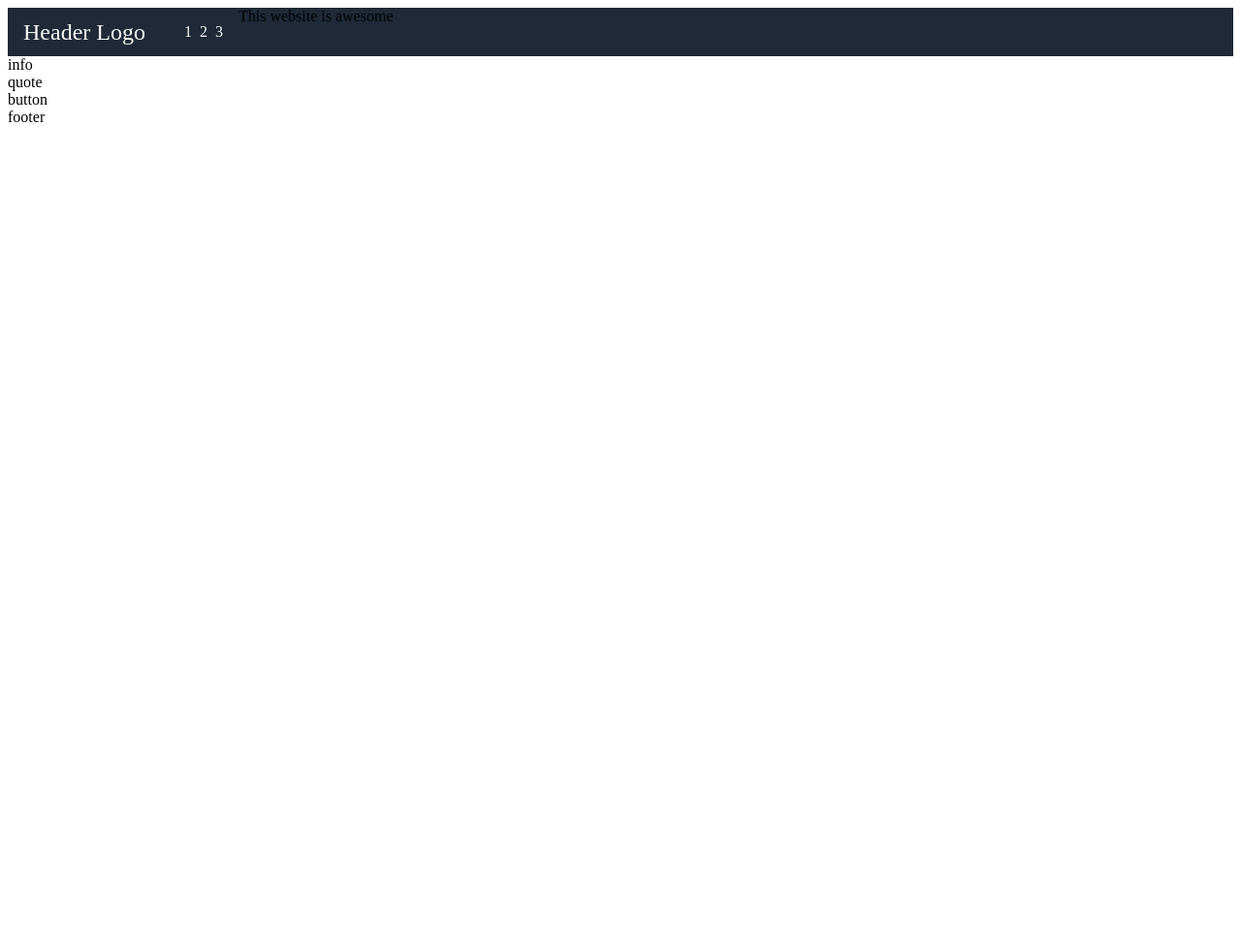
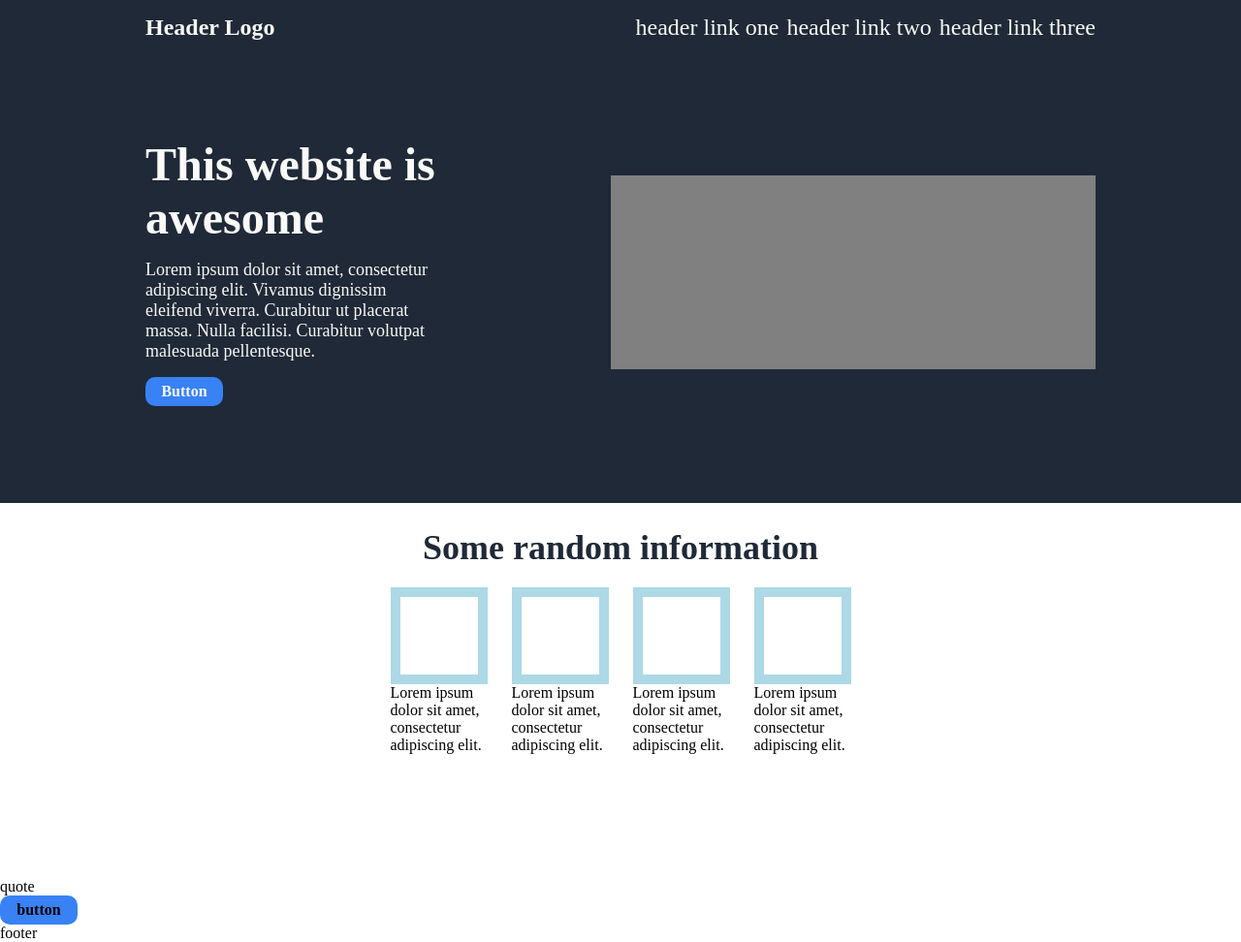
Before and after one commit to benjunki/odin-landing-page, a plain HTML site: page index.html in a window 1280 px wide. Shown: the whole page at 97% size. Before the commit the page ends 800 px from the top, so only its background shows below. Drawn offline with Linux system fonts and the light colour scheme.

Commit message:
update landing page

```diff
--- a/index.html
+++ b/index.html
@@ -15,9 +15,9 @@
             </div>
             <div class="hlinks">
                 <ul>
-                    <a><li>1</li></a>
-                    <a><li>2</li></a>
-                    <a><li>3</li></a>
+                    <a><li>header link one</li></a>
+                    <a><li>header link two</li></a>
+                    <a><li>header link three</li></a>
                 </ul>
             </div>
            </div>
@@ -27,19 +27,39 @@
                     This website is awesome
                 </div>
                 <div class="htext">
-
+                    Lorem ipsum dolor sit amet, consectetur adipiscing elit. Vivamus dignissim eleifend viverra. Curabitur ut placerat massa. Nulla facilisi. Curabitur volutpat malesuada pellentesque.
                 </div>
                 <div class="button">
-
+                    Button
                 </div>
             </div>
-            <div class="himage">
+            <div class="himg">
 
             </div>
            </div>
         </div>
         <div class="info">
-            info
+            <div class="infotext">
+                Some random information
+            </div>
+            <div class="blocklist">
+                <div class="block">
+                    <div class="blockin"></div>
+                    <div class="blocktext">Lorem ipsum dolor sit amet, consectetur adipiscing elit.</div>
+                </div>
+                <div class="block">
+                    <div class="blockin"></div>
+                    <div class="blocktext">Lorem ipsum dolor sit amet, consectetur adipiscing elit.</div>
+                </div>
+                <div class="block">
+                    <div class="blockin"></div>
+                    <div class="blocktext">Lorem ipsum dolor sit amet, consectetur adipiscing elit.</div>
+                </div>
+                <div class="block">
+                    <div class="blockin"></div>
+                    <div class="blocktext">Lorem ipsum dolor sit amet, consectetur adipiscing elit.</div>
+                </div>
+            </div>
         </div>
         <div class="quote">
             quote
--- a/styles.css
+++ b/styles.css
@@ -1,3 +1,9 @@
+*{
+    padding: 0;
+    margin: 0;
+    border: 0;
+}
+
 .contents{
     display: flex;
     flex-direction: column;
@@ -6,6 +12,7 @@
 }
 
 ul{
+    font-size: 24px;
     display: flex;
     gap: 8px;
     list-style:none;
@@ -14,16 +21,112 @@ ul{
 .header{
     background-color: #1f2937;
     display: flex;
+    flex-direction: column;
+
 }
 
 .upperheader{
+
     color: #f9faf8;
     display: flex;
     align-items: center;
     justify-content: space-between;
-    margin: 0px 16px;;
+    margin: 0 150px;
+    margin-top:15px;
+}
+
+.lowerheader{
+    display: flex;
+    justify-content: space-between;
+    align-items: center;
+    color: #f9faf8;
+    margin:0px 150px;
+    padding: 0px 0px;
+    flex-wrap:wrap;
 }
 
 .hlogo{
     font-size: 24px;
+    flex-wrap:wrap;
+    font-weight: bold;
 }
+
+.hhero{
+    max-width: 300px;
+    margin: 100px 0;
+}
+
+.htitle{
+    font-size: 48px;
+    font-weight: 700;
+    margin-bottom: 16px;
+}
+
+.htext{
+    color: e5e7eb;
+    font-size: 18px;
+    flex-wrap:wrap;
+    margin-bottom: 16px;
+}
+
+.button{
+    display: flex;
+    font-weight: bold;
+    align-items: center;
+    justify-content: center;
+    background-color: #3882f6;
+    height: 30px;
+    width: 80px;
+    border-radius: 10px;
+}
+
+.himg{
+
+    display: flex;
+    background-color: gray;
+    height: 200px;
+    width: 500px;
+}
+
+.info{
+    display: flex;
+    flex-direction: column;
+    justify-content: center;
+    align-items: center;
+    margin-top: 25px;
+}
+
+.infotext{
+    font-size: 36px;
+    font-weight: bold;
+    color: #1f2937;
+    margin-bottom: 20px;
+}
+
+.blocklist{
+    display: flex;
+    gap:0 25px;
+    margin-bottom: 200px;
+}
+
+.blockin{
+    display: flex;
+    box-sizing: border-box;
+    height: 100px;
+    width: 100px;
+    border: 10px solid lightblue;
+}
+
+.block{
+    display: flex;
+    flex-direction: row;
+    justify-content: center;
+    align-items: center;
+    flex-wrap: wrap;
+    height: 100px;
+    width: 100px;
+}
+.blocktext{
+    display: flex;
+    justify-content: center;
+}
```
